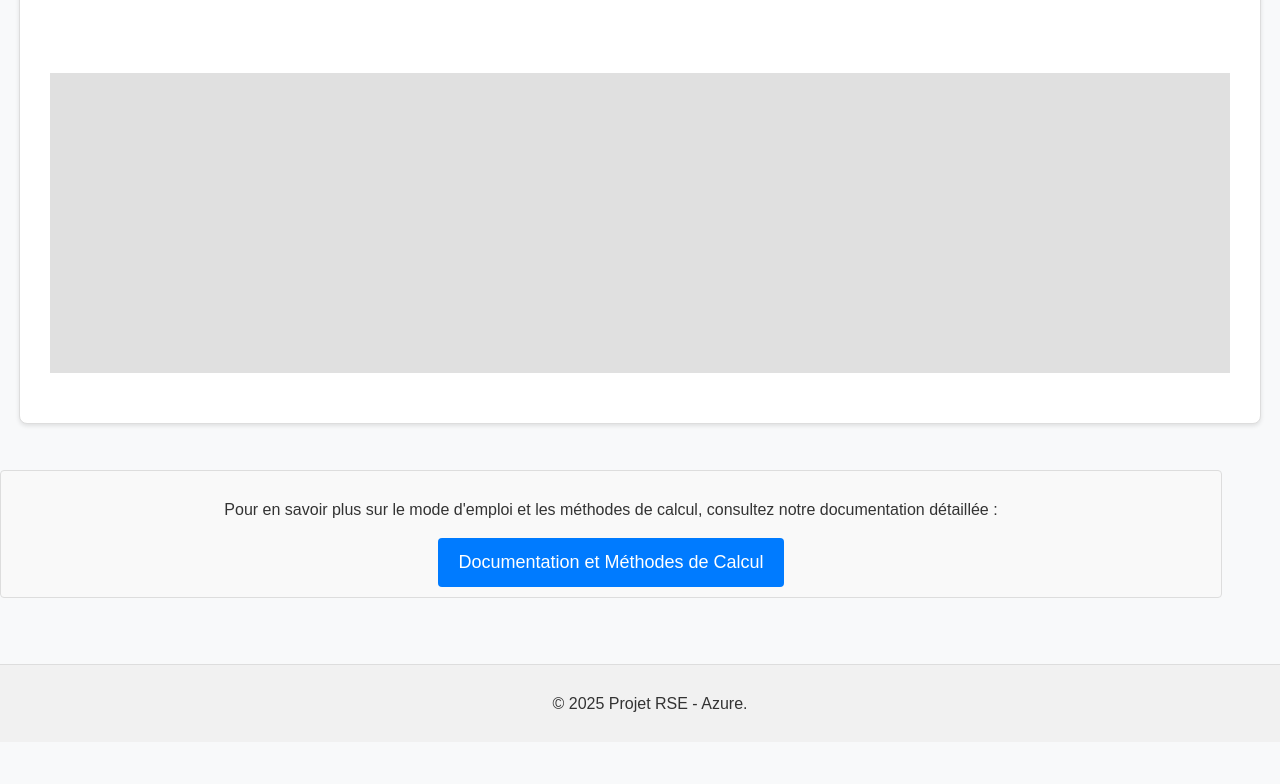
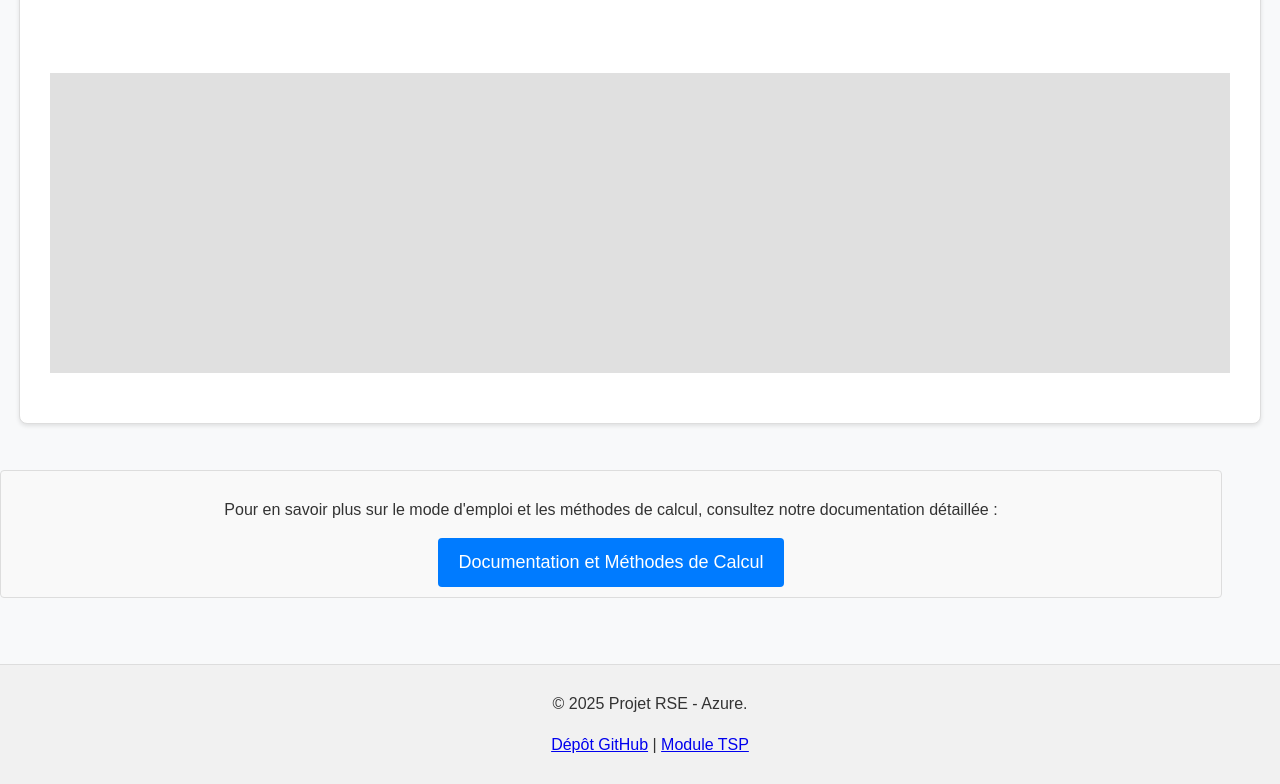
Before and after one commit to embonneton/TSP, a plain HTML site: page index.html in a window 1280 px wide. Shown: the part 329-1113 px from the top of the page. Before the commit the page ends 1071 px from the top, so only its background shows below. Drawn offline with nearby package versions, Linux system fonts and the light colour scheme.

Commit message:
Update index.html

```diff
--- a/index.html
+++ b/index.html
@@ -54,6 +54,10 @@
     <br/>
     <footer>
         <p>&copy; 2025 Projet RSE - Azure.</p>
+        <p>
+            <a href="https://github.com/embonneton/TSP/tree/main" target="_blank" class="footer-link">Dépôt GitHub</a> |
+            <a href="https://enseignements.telecom-sudparis.eu/fiche.php?m=12653" target="_blank" class="footer-link">Module TSP</a>
+        </p>
     </footer>
     <script src="https://unpkg.com/leaflet/dist/leaflet.js"></script>
     <script src="script.js"></script>
```
